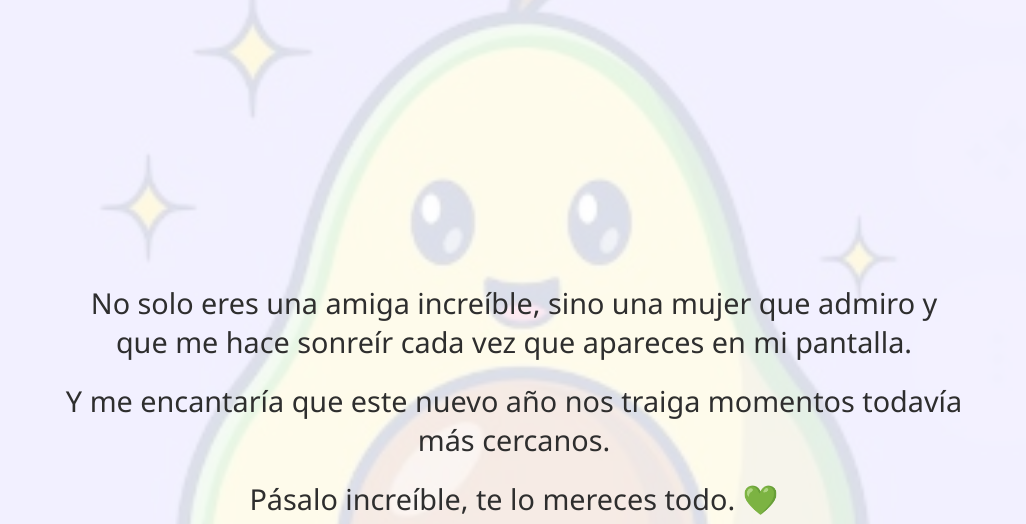
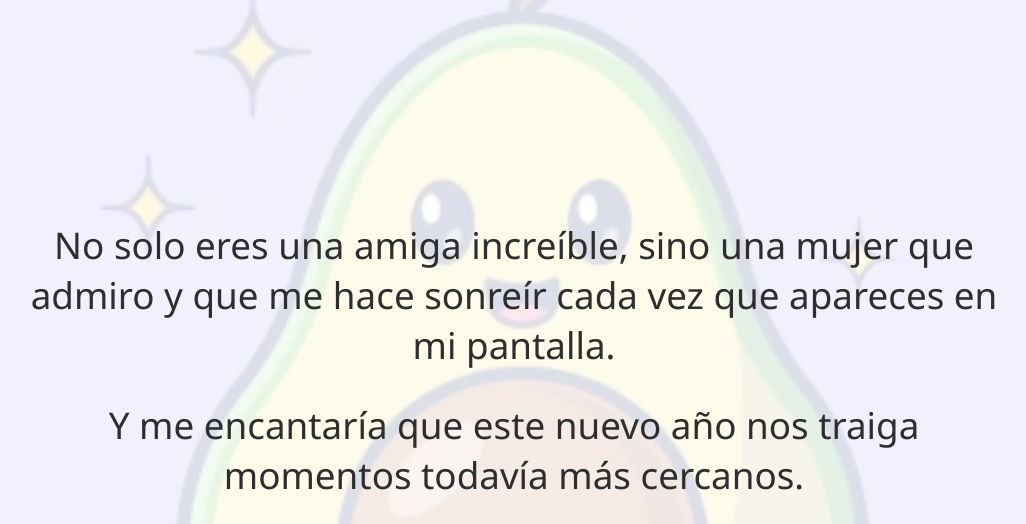
Before and after one commit to carlossalcedo2182-tech/Cumpleyadira, a plain HTML site: page index.html in a window 1280 px wide. Shown: the top 524 px of the page, without its empty margins (126-1152 px from the left). Drawn offline with Linux system fonts and the light colour scheme.

Commit message:
Update index.html

```diff
--- a/index.html
+++ b/index.html
@@ -36,9 +36,9 @@
     }
 
     p {
-        font-size: 1.8em;
-        max-width: 900px;
-        margin: 20px auto;
+        font-size: 2.3em;
+        max-width: 1000px;
+        margin: 30px auto;
     }
 
     .fade {
```
